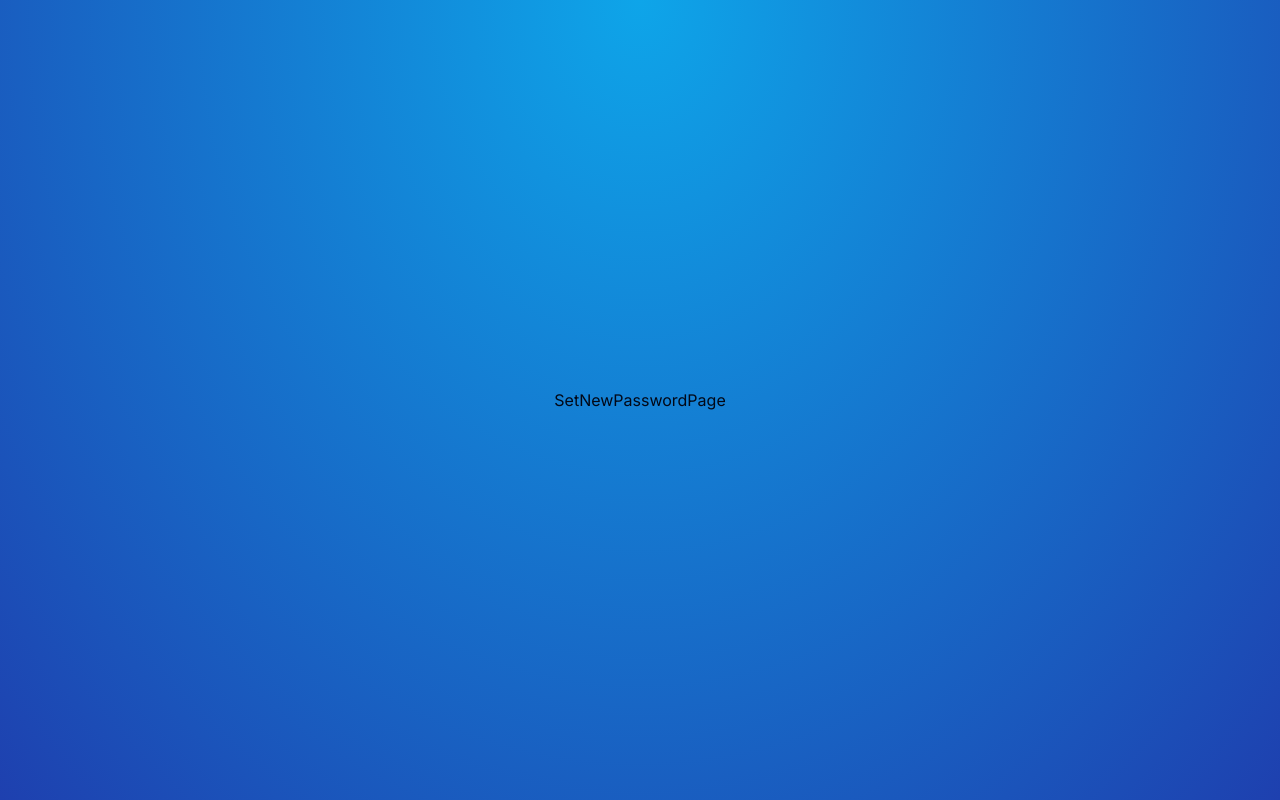
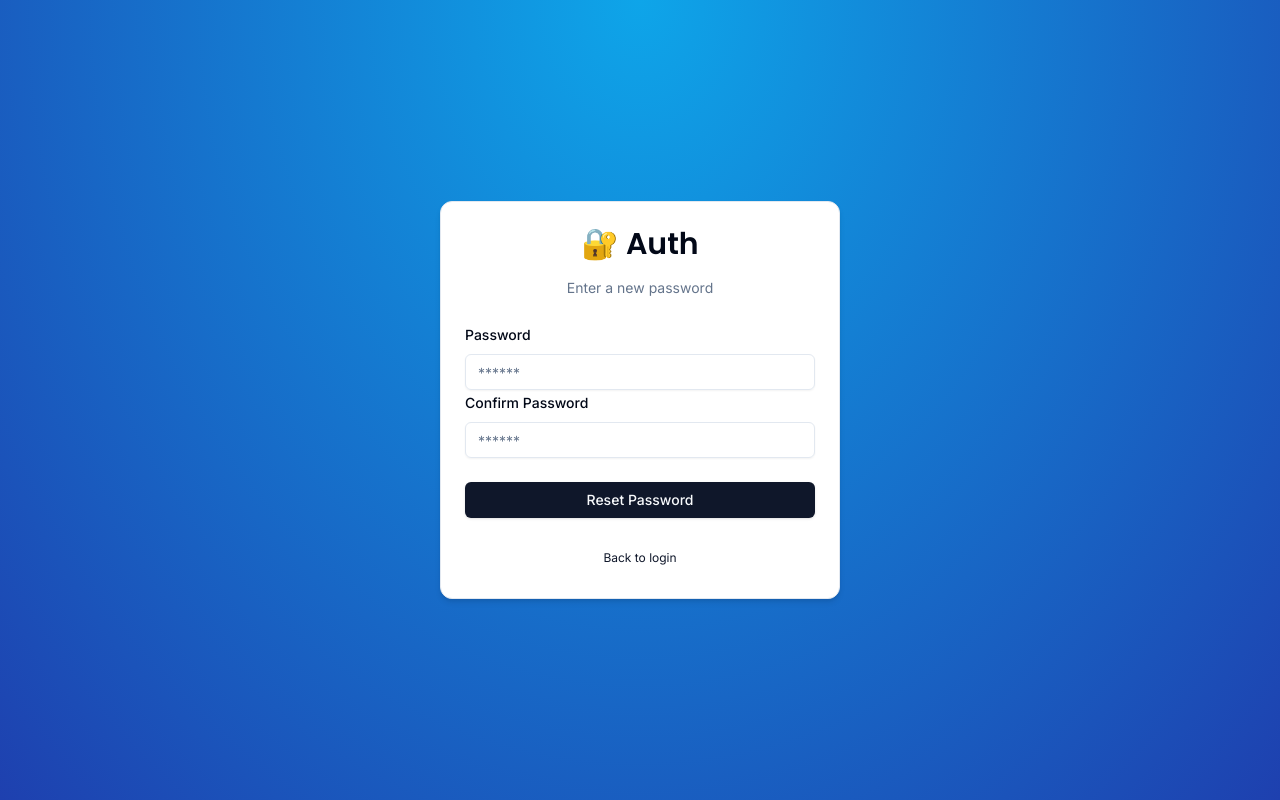
Before and after one commit to Satyajeet1152000/next-auth, a Next.js app: page /auth/new-password in a window 1280 px wide. Built offline with nearby package versions, Linux system fonts and the light colour scheme.

Commit message:
password reset functionality done.

```diff
--- /dev/null
+++ b/actions/auth/setNewPassword.ts
@@ -0,0 +1,48 @@
+"use server";
+
+import { getPasswordResetTokenByToken } from "@/data/passwordReset";
+import { getUserByEmail } from "@/data/user";
+import { db } from "@/lib/db";
+import { NewPasswordSchema } from "@/schemas";
+import { hash } from "bcryptjs";
+import { z } from "zod";
+
+export const setNewPassword = async (
+    values: z.infer<typeof NewPasswordSchema>,
+    token: string | null
+) => {
+    if (!token) return { error: "Missing Token." };
+
+    const validateFields = NewPasswordSchema.safeParse(values);
+    if (!validateFields.success) return { error: "Invalid fields." };
+
+    const { password } = validateFields.data;
+
+    const existingToken = await getPasswordResetTokenByToken(token);
+    if (!existingToken) return { error: "Invalid Token." };
+
+    const hasExpired = new Date(existingToken.expires) < new Date();
+    if (hasExpired) return { error: "Token has expired." };
+
+    const existingUser = await getUserByEmail(existingToken.email);
+    if (!existingUser) return { error: "Email does not exist" };
+
+    const hashedPassword = await hash(password, 10);
+
+    await db.user.update({
+        where: {
+            id: existingUser.id,
+        },
+        data: {
+            password: hashedPassword,
+        },
+    });
+
+    await db.passwordReset.delete({
+        where: {
+            id: existingToken.id,
+        },
+    });
+
+    return { success: "Password is updated." };
+};
--- a/app/auth/new-password/page.tsx
+++ b/app/auth/new-password/page.tsx
@@ -1,7 +1,8 @@
+import NewPasswordForm from "@/components/auth/NewPasswordForm";
 import React from "react";
 
 const SetNewPasswordPage = () => {
-    return <div>SetNewPasswordPage</div>;
+    return <NewPasswordForm />;
 };
 
 export default SetNewPasswordPage;
--- /dev/null
+++ b/components/auth/NewPasswordForm.tsx
@@ -0,0 +1,128 @@
+"use client";
+import { NewPasswordSchema } from "@/schemas";
+import { zodResolver } from "@hookform/resolvers/zod";
+import { useSearchParams } from "next/navigation";
+import { useState, useTransition } from "react";
+import { useForm } from "react-hook-form";
+import { z } from "zod";
+import CardWrapper from "./CardWrapper";
+import {
+    Form,
+    FormControl,
+    FormField,
+    FormItem,
+    FormLabel,
+    FormMessage,
+} from "../ui/form";
+import { Input } from "../ui/input";
+import FormError from "../FormError";
+import FormSuccess from "../FormSuccess";
+import { Button } from "../ui/button";
+import { setNewPassword } from "@/actions/auth/setNewPassword";
+
+const NewPasswordForm = () => {
+    const searchParama = useSearchParams();
+    const token = searchParama.get("token");
+
+    const [isPending, startTransition] = useTransition();
+    const [error, setError] = useState<string | undefined>("");
+    const [success, setSuccess] = useState<string | undefined>("");
+
+    const form = useForm<z.infer<typeof NewPasswordSchema>>({
+        resolver: zodResolver(NewPasswordSchema),
+        defaultValues: {
+            password: "",
+            confirm_password: "",
+        },
+    });
+
+    const onSubmit = (values: z.infer<typeof NewPasswordSchema>) => {
+        setError("");
+        setSuccess("");
+
+        if (values.password !== values.confirm_password) {
+            setError("Passwords does not matched.");
+            form.reset({
+                password: "",
+                confirm_password: "",
+            });
+            return;
+        }
+
+        startTransition(() => {
+            setNewPassword(values, token).then((data) => {
+                if (data?.error) {
+                    setError(data.error);
+                } else {
+                    setSuccess(data?.success);
+                    // You can redirect or perform any other actions on success here
+                }
+            });
+        });
+    };
+
+    return (
+        <CardWrapper
+            headerLabel="Enter a new password"
+            backButtonLabel="Back to login"
+            bacButtonHref="/auth/login"
+        >
+            <Form {...form}>
+                <form
+                    onSubmit={form.handleSubmit(onSubmit)}
+                    className=" space-y-6"
+                >
+                    <div className=" scroll-py-4">
+                        <FormField
+                            control={form.control}
+                            name="password"
+                            render={({ field }) => (
+                                <FormItem>
+                                    <FormLabel>Password</FormLabel>
+                                    <FormControl>
+                                        <Input
+                                            {...field}
+                                            disabled={isPending}
+                                            placeholder="******"
+                                            type="password"
+                                        />
+                                    </FormControl>
+                                    <FormMessage />
+                                </FormItem>
+                            )}
+                        />
+                        <FormField
+                            control={form.control}
+                            name="confirm_password"
+                            render={({ field }) => (
+                                <FormItem>
+                                    <FormLabel>Confirm Password</FormLabel>
+                                    <FormControl>
+                                        <Input
+                                            {...field}
+                                            disabled={isPending}
+                                            placeholder="******"
+                                            type="password"
+                                        />
+                                    </FormControl>
+                                    <FormMessage />
+                                </FormItem>
+                            )}
+                        />
+                    </div>
+                    <FormError message={error} />
+                    <FormSuccess message={success} />
+                    <Button
+                        type="submit"
+                        className=" w-full"
+                        disabled={isPending}
+                    >
+                        Reset Password
+                    </Button>
+                </form>
+            </Form>
+        </CardWrapper>
+    );
+};
+
+export default NewPasswordForm;
--- a/routes.ts
+++ b/routes.ts
@@ -7,8 +7,8 @@
 export const publicRoutes = [
     "/",
     "/auth/email-verification",
-    "/auth/reset-password",
-    "/auth/new-password",
+    // "/auth/reset-password",
+    // "/auth/new-password",
 ];
 
 /**
@@ -16,7 +16,13 @@ export const publicRoutes = [
  * @type {string[]}
  */
 
-export const authRoutes = ["/auth/login", "/auth/register", "/auth/error"];
+export const authRoutes = [
+    "/auth/login",
+    "/auth/register",
+    "/auth/error",
+    "/auth/reset-password",
+    "/auth/new-password",
+];
 
 /**
  * The prefix for API authentication routes.
--- a/schemas/index.ts
+++ b/schemas/index.ts
@@ -23,3 +23,10 @@ export const RegisterSchema = z.object({
 
 // copy login schema except password field
 export const ResetPasswordSchema = LoginSchema.pick({ email: true });
+export const NewPasswordSchema = RegisterSchema.pick({ password: true }).extend(
+    {
+        confirm_password: z.string().min(6, {
+            message: "Minimum 6 character required.",
+        }),
+    }
+);
```
